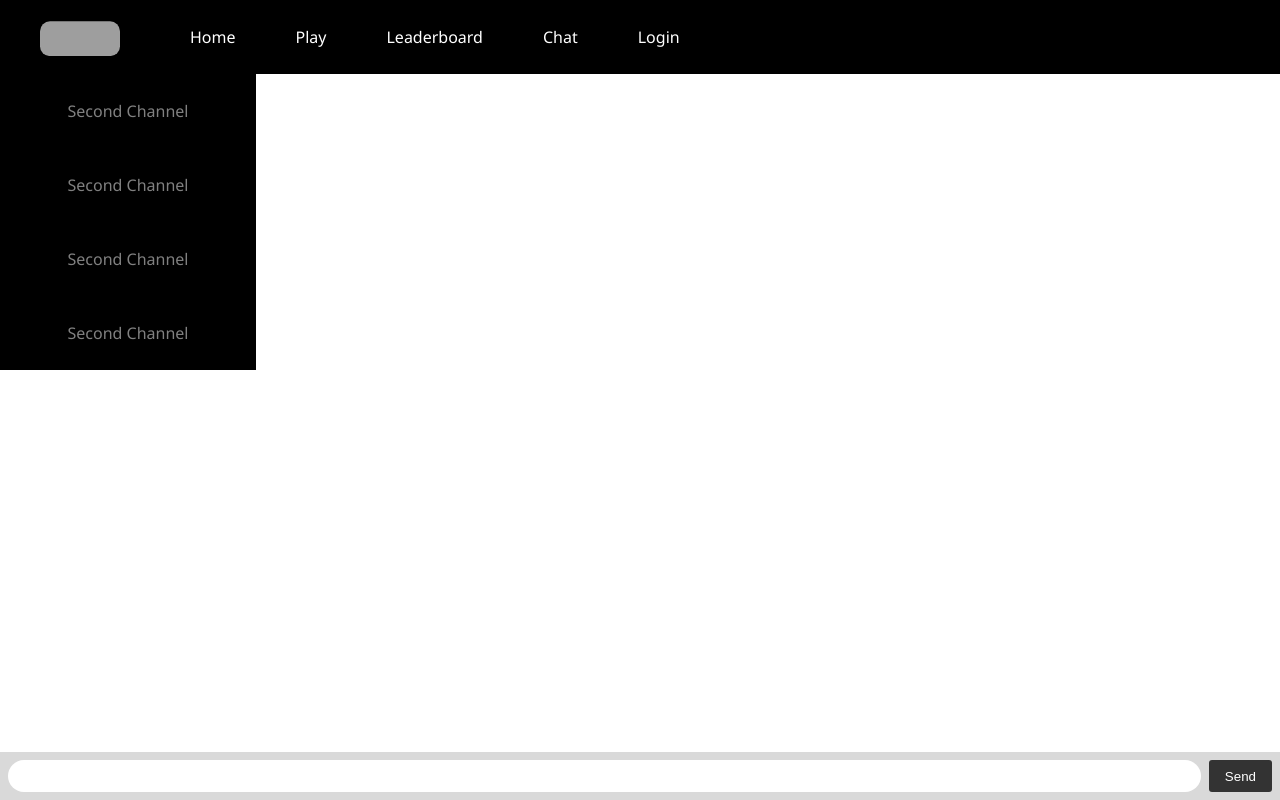
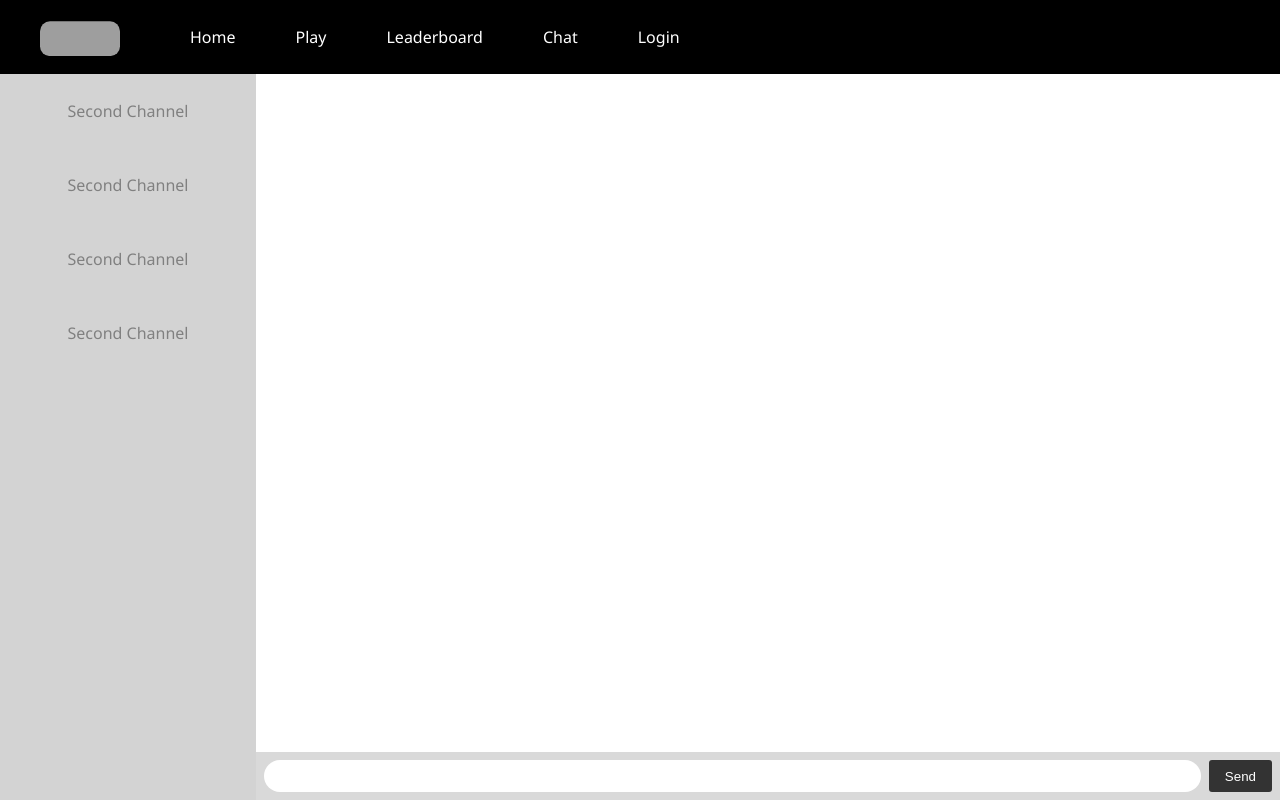
Before and after one commit to mcombeau/ft_transcendance, a React (Create React App) app in the folder frontend-app/: page /#/chat in a window 1280 px wide. Built offline with nearby package versions, Linux system fonts and the light colour scheme; no server answers; grey boxes are pictures that could not be loaded.

Commit message:
Sidebar scroll

```diff
--- a/frontend-app/src/index.css
+++ b/frontend-app/src/index.css
@@ -177,8 +177,7 @@ body {
   padding: 0.25rem;
   position: fixed;
   bottom: 0;
-  left: 0;
-  right: 0;
+  width: 80%;
   display: flex;
   height: 3rem;
   box-sizing: border-box;
@@ -269,10 +268,12 @@ li#mine {
 }
 
 .sidebar {
+  position: fixed;
   width: 20%;
   height: 100%;
   float: left;
-  background-color: black;
+  background-color: lightgray;
+  overflow-y: auto;
 }
 
 .chat {
```
